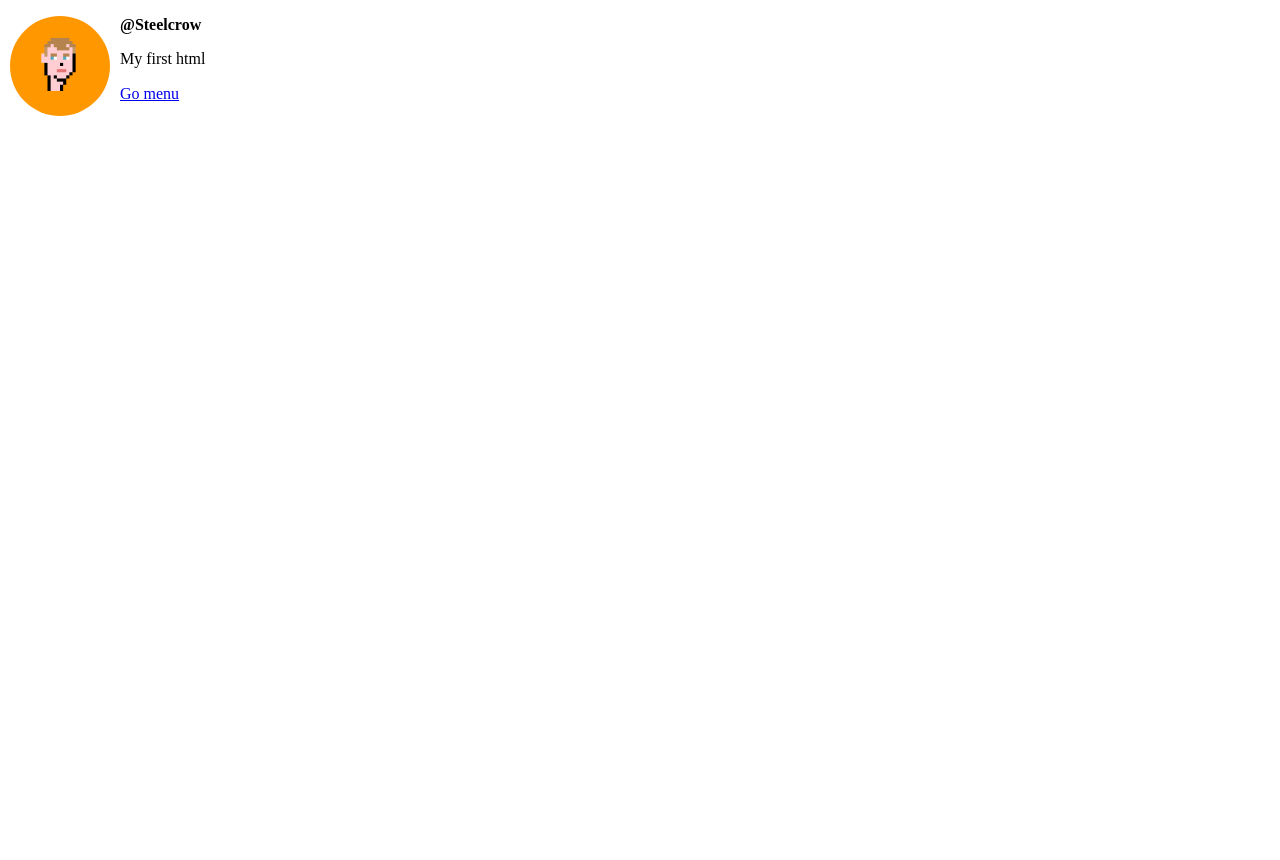
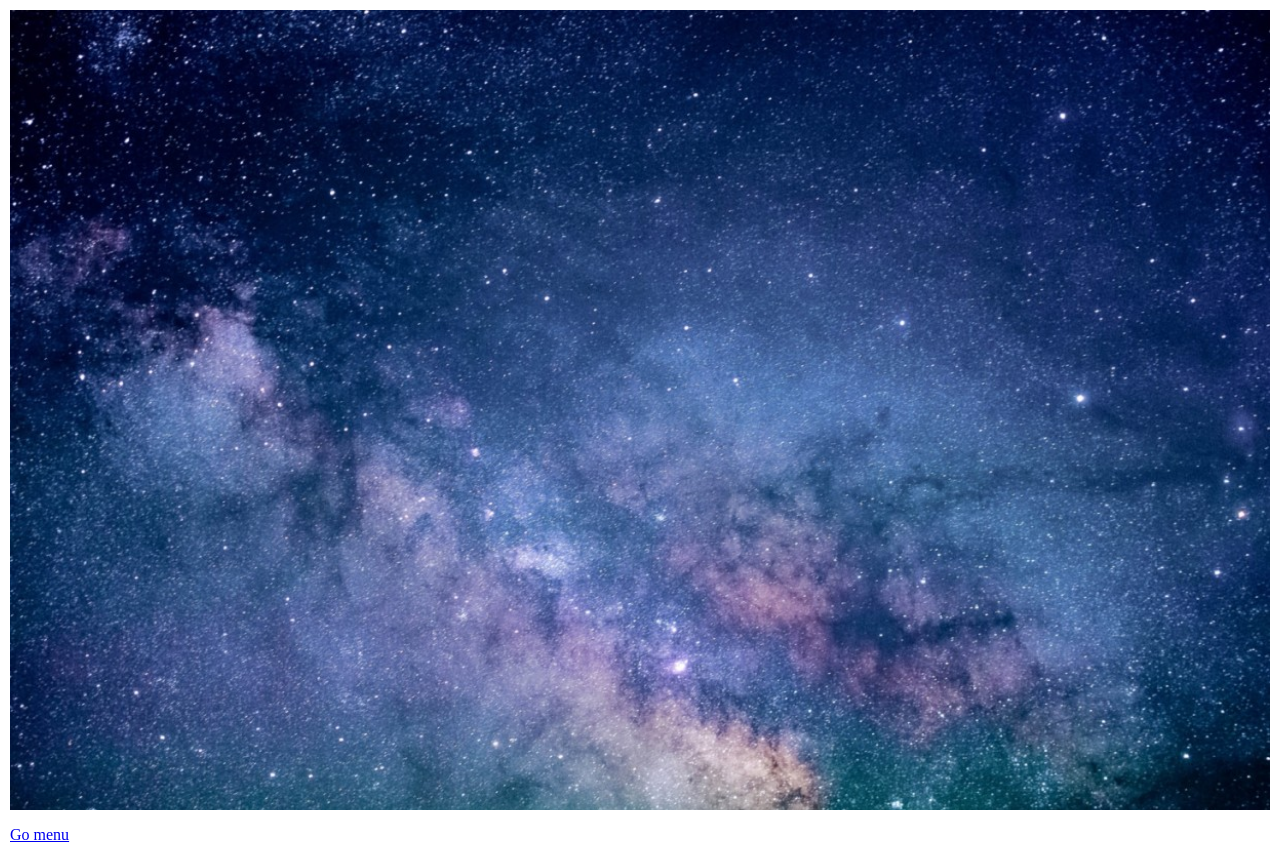
Before and after one commit to Rosteelton/frontend-first-steps, a plain HTML site: page 1.html in a window 1280 px wide. Before the commit the page ends 800 px from the top, so only its background shows below. Drawn offline with Linux system fonts and the light colour scheme.

Commit message:
add media picture

```diff
--- a/1.html
+++ b/1.html
@@ -1,16 +1,15 @@
 <!DOCTYPE html>
 <html lang="en">
+
 <head>
   <title>My first web page</title>
   <link rel="stylesheet" href="css/normalize.css">
   <link rel="stylesheet" href="/css/styles.css">
 </head>
+
 <body>
-    <a href="/images/AntonPunk.png" download>
-      <img id="userPic" src="/images/AntonPunk.png" alt="my pic" />
-    </a>
-    <p class="sender">@Steelcrow</p>
-    <p>My first html</p>
+  <section class="banner"></section>
   <p><a href="/menu.html">Go menu</a></p>
 </body>
+
 </html>
--- a/css/styles.css
+++ b/css/styles.css
@@ -1,14 +1,32 @@
 body {
   margin: 10px;
 }
-#userPic {
-  width: 100px;
-  border-radius: 50px;
-  float: left;
-  margin-right: 10px;
+
+.banner {
+  height: 100vh;
+  margin: 0px;
+  background: url(../images/space/background_w320.jpg) no-repeat;
+  background-size: cover;
 }
-.sender {
-  font-weight: bold;
+
+@media screen and (min-width: 853px) {
+  .banner {
+    background: url(../images/space/background_w853.jpg) no-repeat;
+    background-size: cover;
+  }
+}
+@media screen and (min-width: 1228px) {
+  .banner {
+    background: url(../images/space/background_w1228.jpg) no-repeat;
+    background-size: cover;
+  }
+}
+
+@media screen and (min-width: 1440px) {
+  .banner {
+    background: url(../images/space/background_w1440.jpg) no-repeat;
+    background-size: cover;
+  }
 }
 
 .countriesBox {
```
Also changed, not shown: images/AntonPunk.png (deleted), images/space/background_w1228.jpg (added), images/space/background_w1440.jpg (added), images/space/background_w320.jpg (added), images/space/background_w853.jpg (added). Lines whose indentation alone changed are shown as unchanged.
